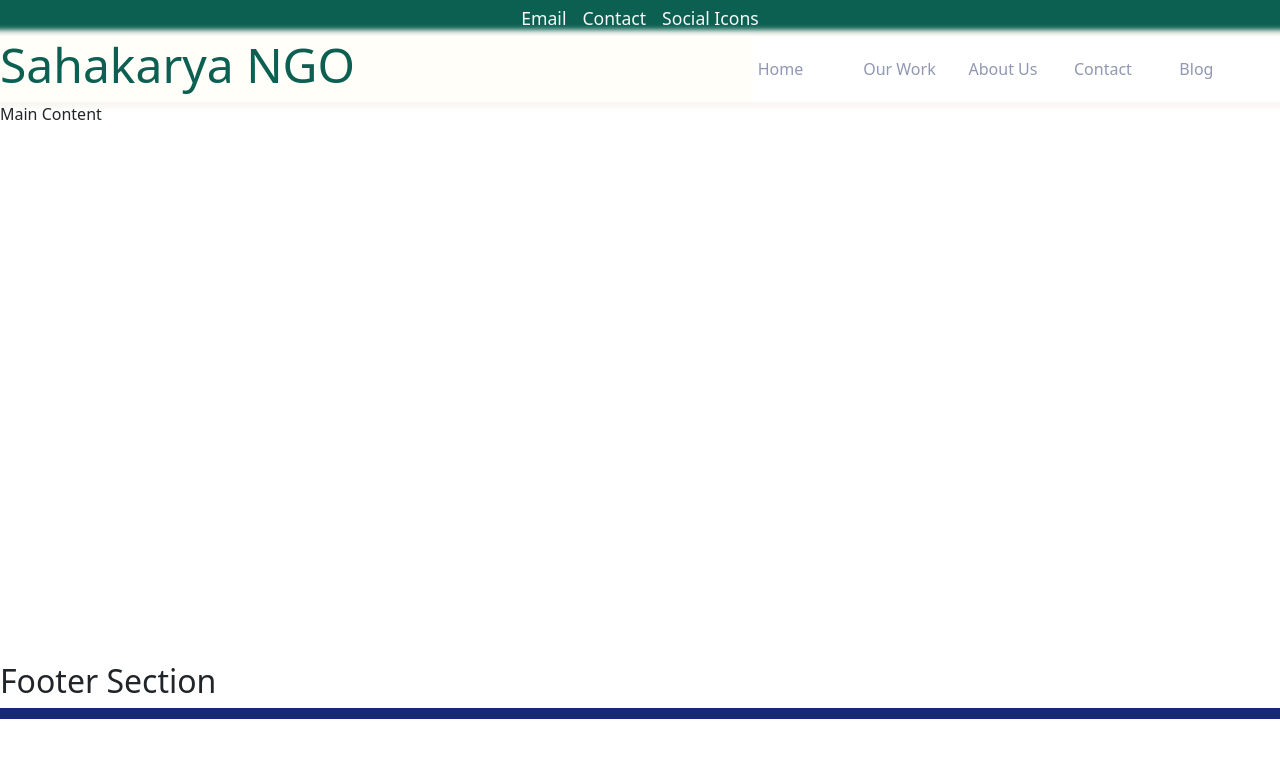
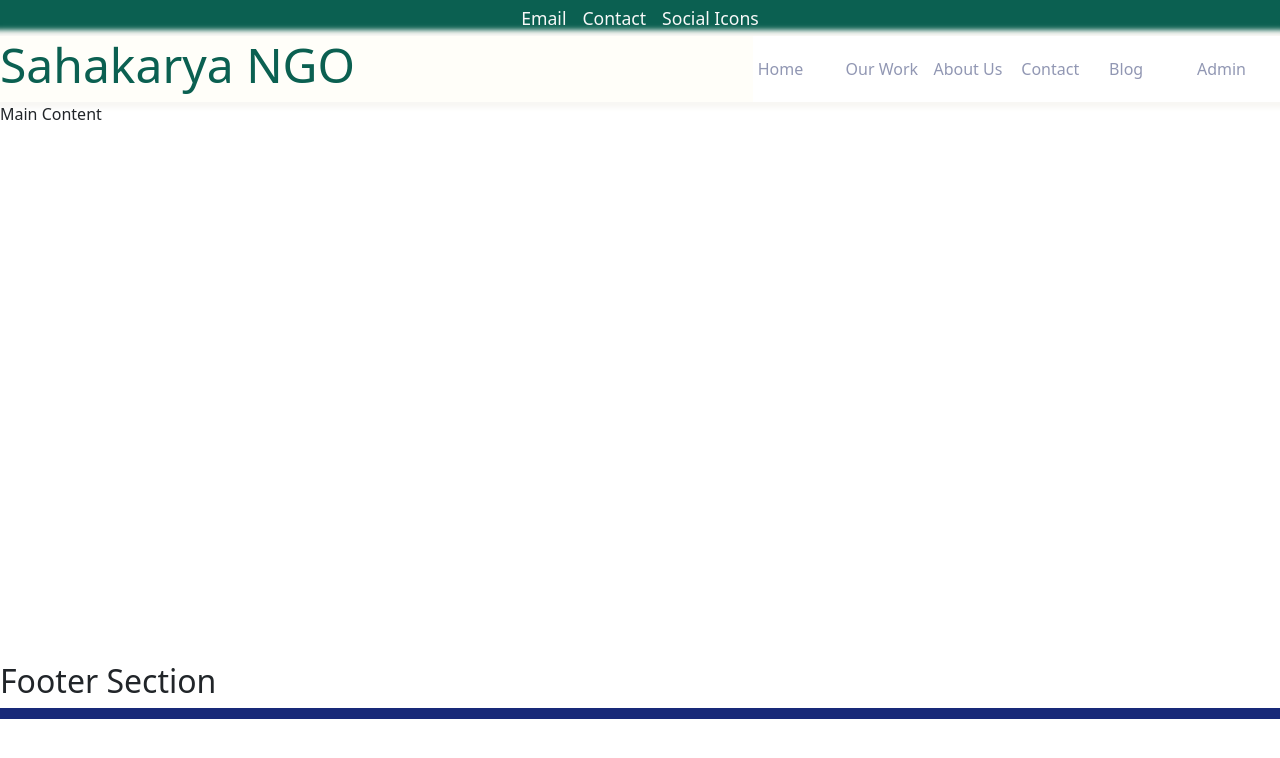
Before and after one commit to PratikChavan97/ngo-hadapsar, a React (Vite) app: page / in a window 1280 px wide. Shown: the top 758 px of the page. Built offline with nearby package versions, Linux system fonts and the light colour scheme.

Commit message:
Dependency bug fixed

```diff
--- a/src/ui/Header.jsx
+++ b/src/ui/Header.jsx
@@ -12,6 +12,7 @@ function Header() {
         <NavLink to="/about">About Us</NavLink>
         <NavLink to="/contact">Contact</NavLink>
         <NavLink to="/blog">Blog</NavLink>
+        <NavLink to="/admin">Admin</NavLink>
       </nav>
     </div>
   );
```
Also changed, not shown: 3 other files (tests, documents, lock files or other folders).
